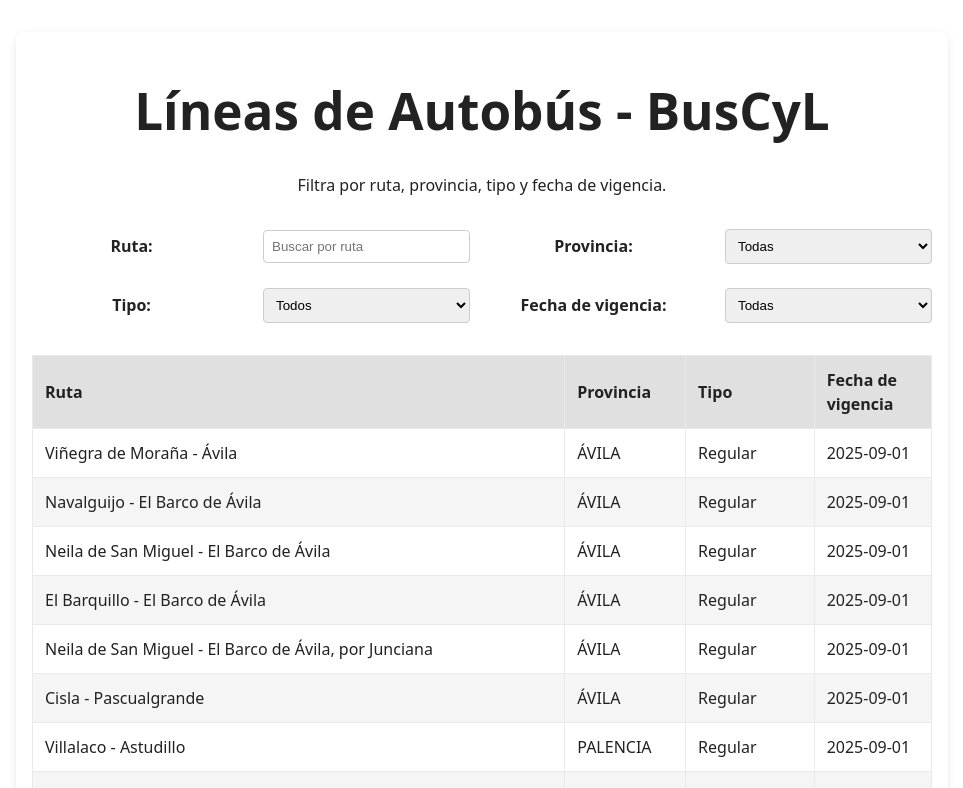
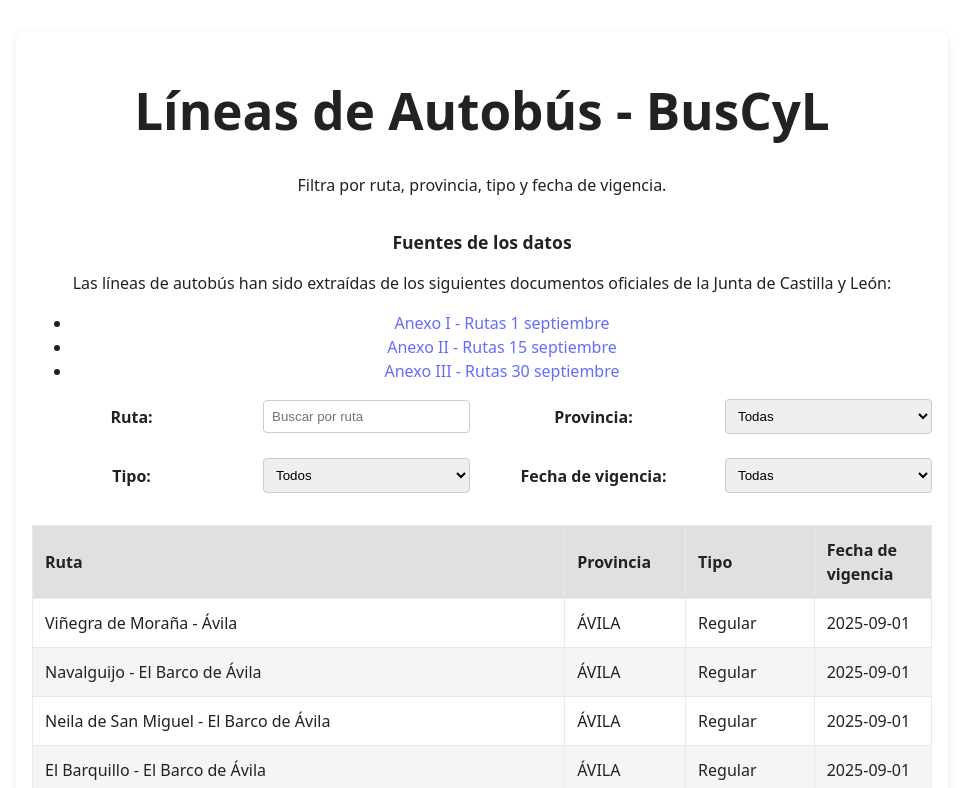
Before and after one commit to cleydyr/buscyl-busqueda, a React (Vite) app: page / in a window 1280 px wide. Shown: the top 788 px of the page, without its empty margins (158-1121 px from the left). Built offline with nearby package versions, Linux system fonts and the light colour scheme.

Commit message:
add data source

```diff
--- a/src/App.tsx
+++ b/src/App.tsx
@@ -59,6 +59,46 @@
         <h1>Líneas de Autobús - BusCyL</h1>
         <p>Filtra por ruta, provincia, tipo y fecha de vigencia.</p>
       </header>
+      <section
+        aria-label="Fuentes de datos"
+        className="sources"
+        style={{ marginTop: "2rem" }}
+      >
+        <h2 style={{ fontSize: "1.1rem" }}>Fuentes de los datos</h2>
+        <p>
+          Las líneas de autobús han sido extraídas de los siguientes documentos
+          oficiales de la Junta de Castilla y León:
+        </p>
+        <ul>
+          <li>
+            <a
+              href="https://www.tramitacastillayleon.jcyl.es/web/jcyl/binarios/353/257/Anexo%20I%20-%20Rutas%201%20sept,0.pdf"
+              target="_blank"
+              rel="noopener noreferrer"
+            >
+              Anexo I - Rutas 1 septiembre
+            </a>
+          </li>
+          <li>
+            <a
+              href="https://www.tramitacastillayleon.jcyl.es/web/jcyl/binarios/887/719/Anexo%20II%20-%20Rutas%2015%20sept,0.pdf"
+              target="_blank"
+              rel="noopener noreferrer"
+            >
+              Anexo II - Rutas 15 septiembre
+            </a>
+          </li>
+          <li>
+            <a
+              href="https://www.tramitacastillayleon.jcyl.es/web/jcyl/binarios/997/516/Anexo%20III%20-%20Rutas%2030%20sept,0.pdf"
+              target="_blank"
+              rel="noopener noreferrer"
+            >
+              Anexo III - Rutas 30 septiembre
+            </a>
+          </li>
+        </ul>
+      </section>
       <section aria-label="Filtros" className="filters">
         <label htmlFor="route">Ruta:</label>
         <input
```
